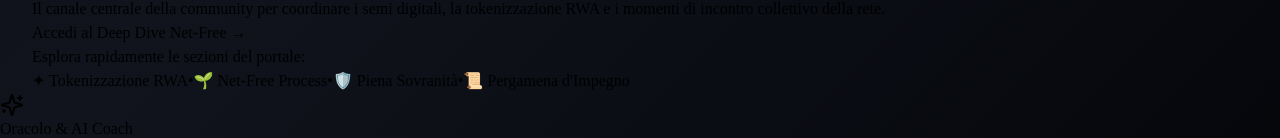
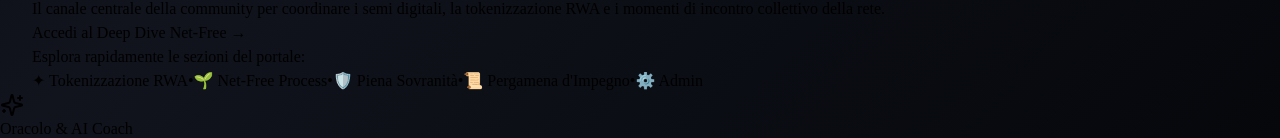
Before and after one commit to railim45-maker/LCR-Netfree-RWA, a React (Vite) app in the folder client/: page / in a window 1280 px wide. Shown: the part 1011-1149 px from the top of the page. Built offline with nearby package versions, Linux system fonts and the light colour scheme.

Commit message:
Enhance navigation header with global context

```diff
--- a/client/src/pages/Home.tsx
+++ b/client/src/pages/Home.tsx
@@ -35,7 +35,7 @@ export default function Home() {
       {/* SFONDO LUMINOSO E GRADIENTI ARMONICI */}
       <div className="absolute top-0 left-1/2 -translate-x-1/2 w-[300px] md:w-[1200px] h-[400px] md:h-[700px] bg-gradient-to-b from-amber-100/30 via-emerald-50/20 to-transparent blur-[120px] md:blur-[150px] rounded-full pointer-events-none z-0" />
 
-      {/* HEADER DI NAVIGAZIONE */}
+      {/* HEADER DI NAVIGAZIONE GLOBALE */}
       <header className="container max-w-5xl mx-auto px-4 md:px-6 pt-6 md:pt-12 relative z-10">
         <div className="flex flex-col sm:flex-row items-center justify-between gap-3 px-4 md:px-6 py-3 md:py-4 rounded-3xl sm:rounded-full bg-white/90 border border-stone-200/60 shadow-[0_2px_20px_rgba(0,0,0,0.02)] backdrop-blur-xl">
           <div className="flex items-center gap-2 md:gap-3">
@@ -286,6 +286,8 @@ export default function Home() {
               <Link href="/liberta-legale" className="hover:text-stone-900 transition-colors underline underline-offset-4">🛡️ Piena Sovranità</Link>
               <span>•</span>
               <Link href="/pergamena" className="hover:text-amber-900 transition-colors underline underline-offset-4 font-semibold">📜 Pergamena d'Impegno</Link>
+              <span>•</span>
+              <Link href="/admin" className="text-amber-800 hover:text-stone-900 transition-colors font-mono font-bold bg-amber-50 px-2.5 py-1 rounded border border-amber-200">⚙️ Admin</Link>
             </div>
           </div>
         </div>
```
